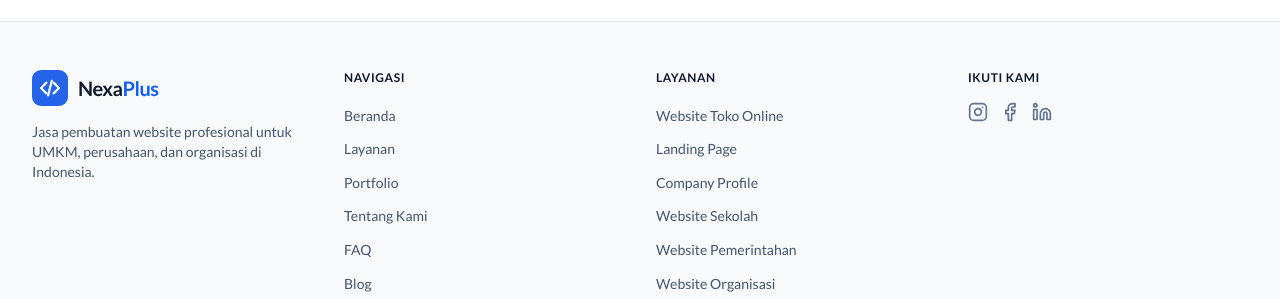
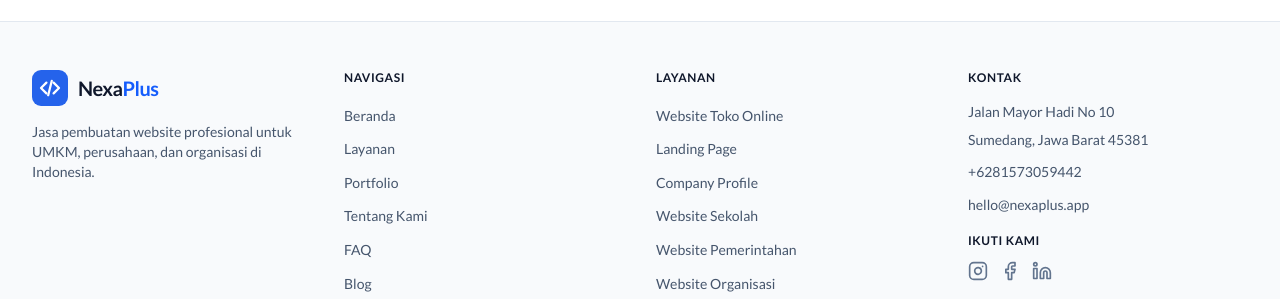
Before and after one commit to ersetdigital-sudo/nexaplus.app, a Next.js app: page / in a window 1280 px wide. Shown: the part 8361-8660 px from the top of the page. Built offline with nearby package versions, Linux system fonts and the light colour scheme; no server answers; the database is empty.

Commit message:
auto: update from Kiro

```diff
--- a/components/layout/footer.tsx
+++ b/components/layout/footer.tsx
@@ -77,9 +77,38 @@ export function Footer() {
             </ul>
           </div>
 
-          {/* Social Links Column */}
+          {/* Social Links & Contact Column */}
           <div>
             <h3 className="!text-xs font-semibold uppercase tracking-wider text-slate-900 mb-4">
+              Kontak
+            </h3>
+            <ul className="space-y-2 mb-4">
+              <li className="text-sm text-slate-600">
+                {siteConfig.address.street}
+              </li>
+              <li className="text-sm text-slate-600">
+                {siteConfig.address.city}, {siteConfig.address.region} {siteConfig.address.postalCode}
+              </li>
+              <li>
+                <a
+                  href={`https://wa.me/${siteConfig.whatsapp.number}`}
+                  target="_blank"
+                  rel="noopener noreferrer"
+                  className="text-sm text-slate-600 hover:text-blue-600 transition-colors"
+                >
+                  +{siteConfig.whatsapp.number}
+                </a>
+              </li>
+              <li>
+                <a
+                  href={`mailto:${siteConfig.contact.email}`}
+                  className="text-sm text-slate-600 hover:text-blue-600 transition-colors"
+                >
+                  {siteConfig.contact.email}
+                </a>
+              </li>
+            </ul>
+            <h3 className="!text-xs font-semibold uppercase tracking-wider text-slate-900 mb-3">
               Ikuti Kami
             </h3>
             <div className="flex items-center gap-3">
```
